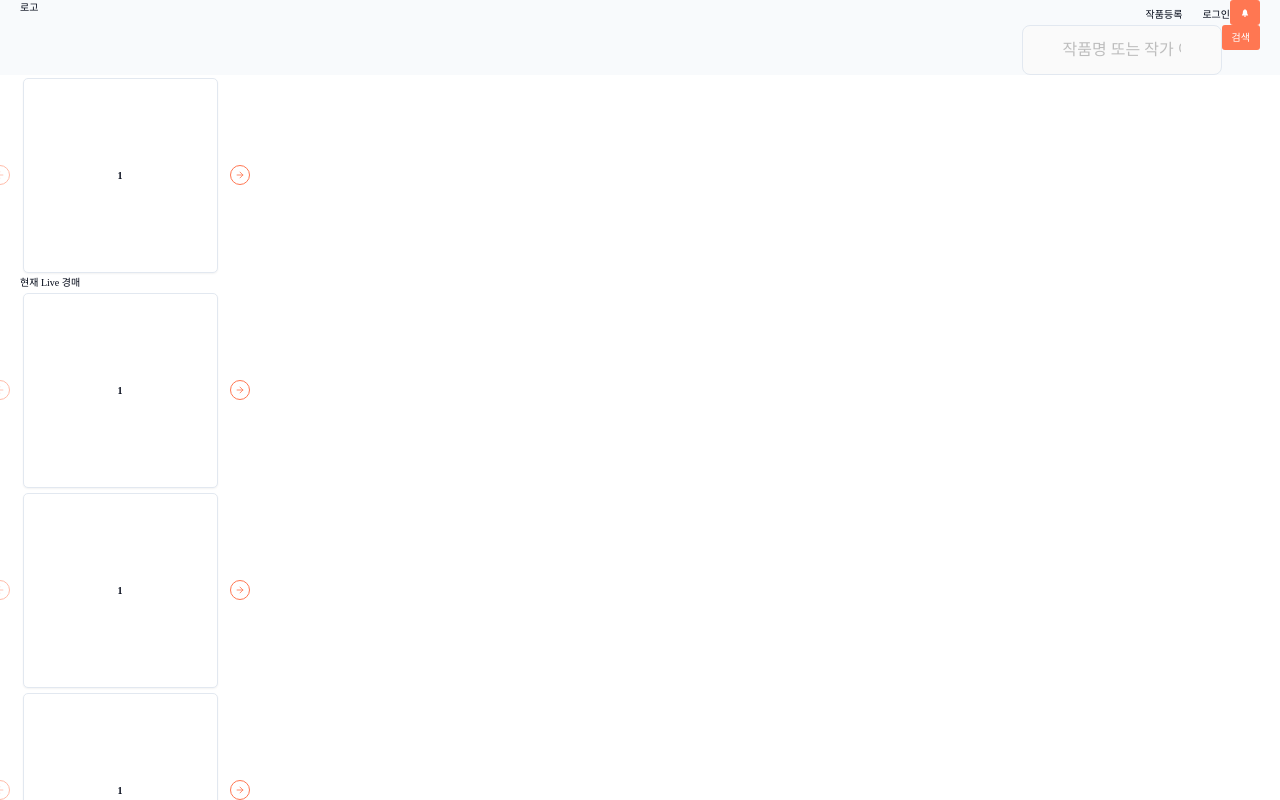
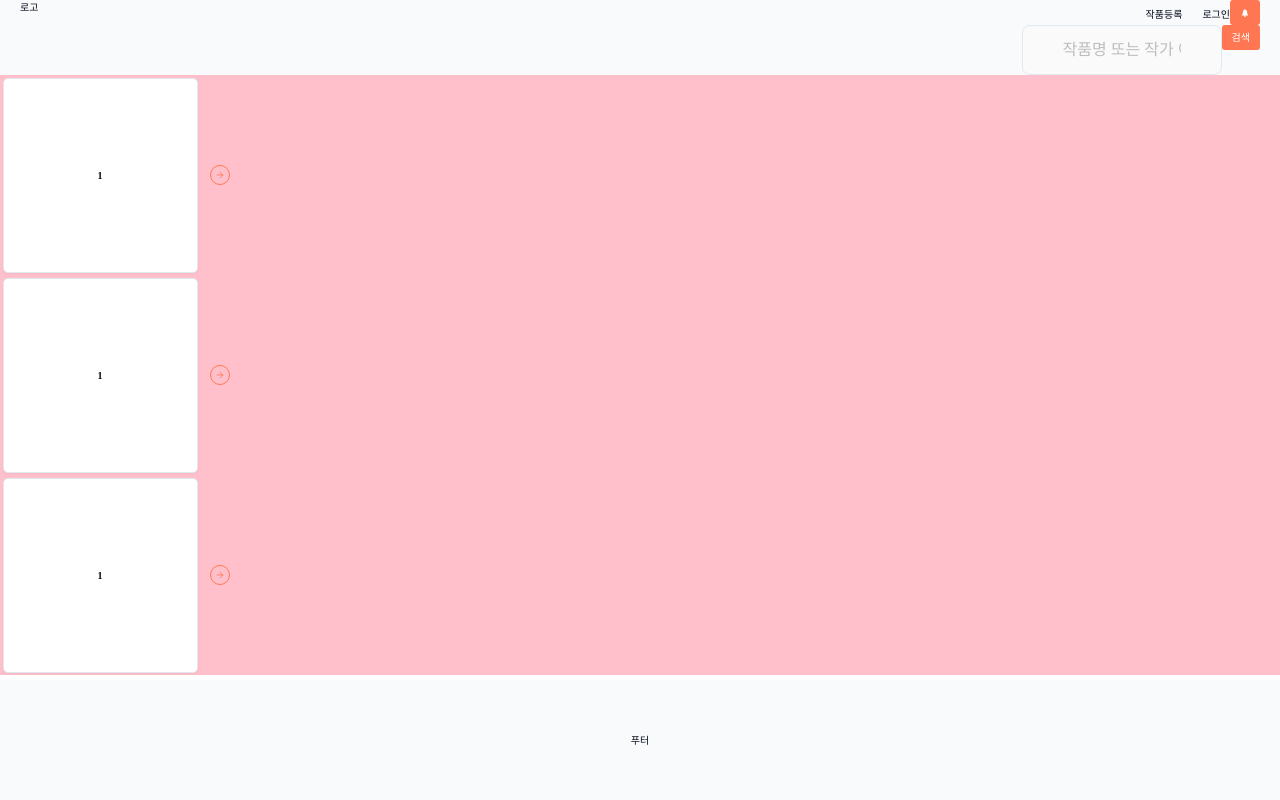
Before and after one commit to Team-YUMU/YUMU-FE, a Next.js app: page / in a window 1280 px wide. Shown: the top 800 px of the page. Built offline with nearby package versions, Linux system fonts and the light colour scheme.

Commit message:
remove : slick 으로 만든 컴포넌트 제거

```diff
--- a/src/pages/landing/index.tsx
+++ b/src/pages/landing/index.tsx
@@ -1,49 +1,13 @@
+import React from 'react';
 import { Card, CardContent } from '@/components/ui/card';
 import { Carousel, CarouselContent, CarouselItem, CarouselNext, CarouselPrevious } from '@/components/ui/carousel';
 
 export default function Landing() {
   return (
     <>
-      <main className='container'>
-        {/* 베너 버튼 없애고 자동응로 넘어가도록 구현 */}
-        <div>
-          <Carousel className=' w-full max-w-xs'>
-            <CarouselContent>
-              {Array.from({ length: 5 }).map((_, index) => (
-                <CarouselItem key={index}>
-                  <div className='p-1'>
-                    <Card>
-                      <CardContent className='flex aspect-square items-center justify-center p-6'>
-                        <span className='text-4xl font-semibold'>{index + 1}</span>
-                      </CardContent>
-                    </Card>
-                  </div>
-                </CarouselItem>
-              ))}
-            </CarouselContent>
-            <CarouselPrevious />
-            <CarouselNext />
-          </Carousel>
-        </div>
-        {/* 현재 라이브 경매 버튼없음*/}
-        <div>현재 Live 경매</div>
-        <Carousel className=' w-full max-w-xs'>
-          <CarouselContent>
-            {Array.from({ length: 5 }).map((_, index) => (
-              <CarouselItem key={index}>
-                <div className='p-1'>
-                  <Card>
-                    <CardContent className='flex aspect-square items-center justify-center p-6'>
-                      <span className='text-4xl font-semibold'>{index + 1}</span>
-                    </CardContent>
-                  </Card>
-                </div>
-              </CarouselItem>
-            ))}
-          </CarouselContent>
-          <CarouselPrevious />
-          <CarouselNext />
-        </Carousel>
+      <main className='mx-auto max-w-[137.5rem] bg-[pink]'>
+        {/* 현재 라이브 경매 - 정적a */}
+        {/* 인기경매 - 정적*/}
         {/* 기획전 */}
         <div>
           <Carousel className=' w-full max-w-xs'>
```
